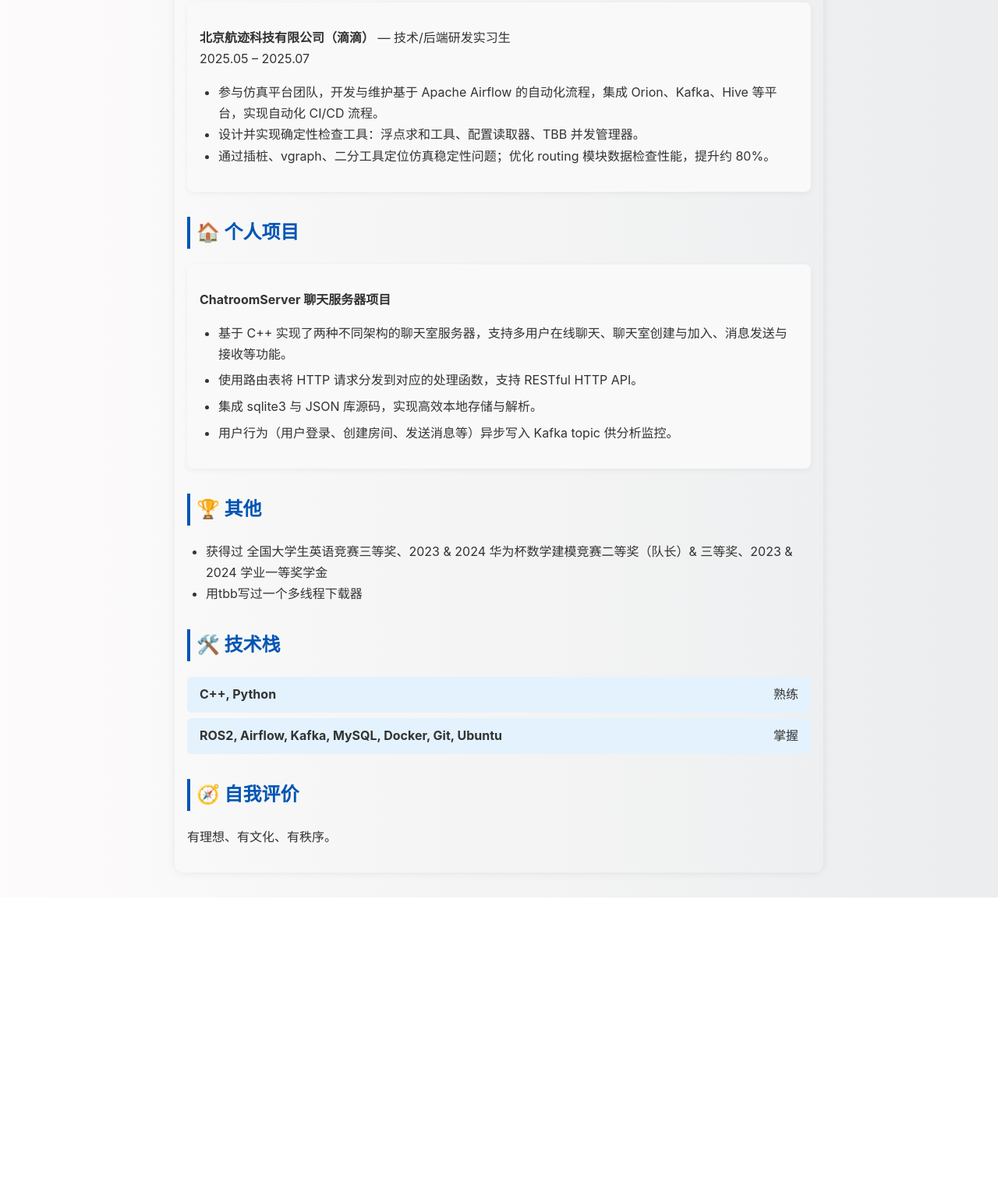
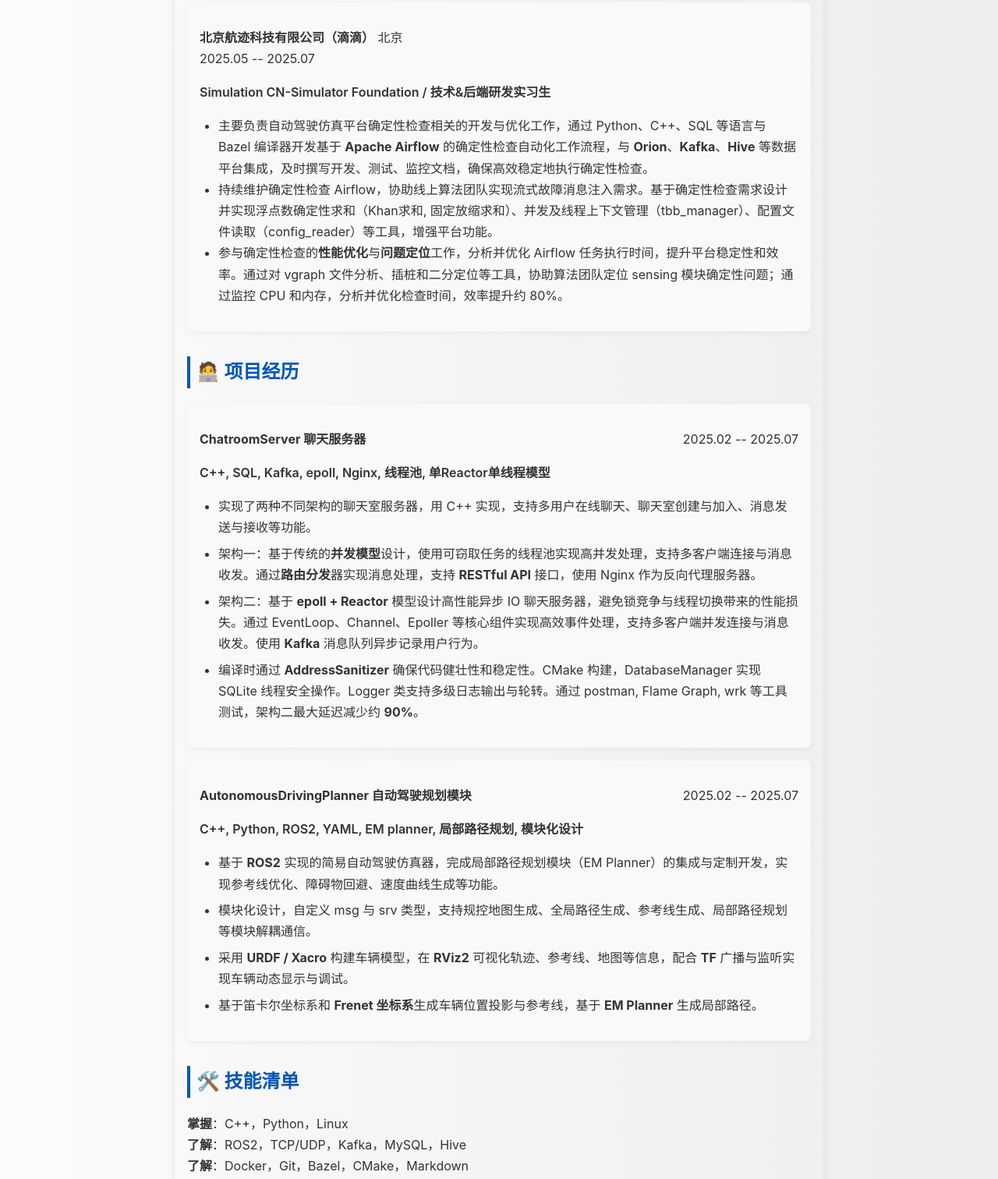
Before and after one commit to Luoseyznl/Luoseyznl.github.io, a plain HTML site: page about.html in a window 1280 px wide. Shown: the part 351-1863 px from the top of the page at 78% size. Before the commit the page ends 1502 px from the top, so only its background shows below. Drawn offline with Linux system fonts and the light colour scheme.

Commit message:
Refine666

```diff
--- a/about.html
+++ b/about.html
@@ -3,7 +3,7 @@
 <head>
   <meta charset="UTF-8" />
   <meta name="viewport" content="width=device-width, initial-scale=1.0" />
-  <title>个人主页 - Wei Ge</title>
+  <title>个人主页 - Ge Wei</title>
   <style>
     body {
       font-family: -apple-system, BlinkMacSystemFont, "Segoe UI", Roboto, "Helvetica Neue", Arial, sans-serif;
@@ -86,49 +86,59 @@
   </style>
 </head>
 <body>
-  <h1 class="fade-in">你好，我是 Wei Ge</h1>
+  <h1 class="fade-in">你好，我是 Ge Wei</h1>
   <p class="fade-in">中南大学 19 级自动化本科，23 级控制科学与工程硕士。</p>
   <p class="fade-in">Email: <a href="mailto:geweiyznl@163.com">geweiyznl@163.com</a></p>
   <p class="fade-in">Phone: 133-7525-3562</p>
 
   <h2 class="fade-in">💼 实习经历</h2>
   <div class="experience-block fade-in">
-    <p><strong>北京航迹科技有限公司（滴滴）</strong> — 技术/后端研发实习生<br />2025.05 – 2025.07</p>
+    <p><strong>北京航迹科技有限公司（滴滴）</strong> 北京<br />2025.05 -- 2025.07</p>
+    <div style="font-weight:600;">Simulation CN-Simulator Foundation / 技术&后端研发实习生</div>
     <ul>
-      <li>参与仿真平台团队，开发与维护基于 Apache Airflow 的自动化流程，集成 Orion、Kafka、Hive 等平台，实现自动化 CI/CD 流程。</li>
-      <li>设计并实现确定性检查工具：浮点求和工具、配置读取器、TBB 并发管理器。</li>
-      <li>通过插桩、vgraph、二分工具定位仿真稳定性问题；优化 routing 模块数据检查性能，提升约 80%。</li>
+      <li>主要负责自动驾驶仿真平台确定性检查相关的开发与优化工作，通过 Python、C++、SQL 等语言与 Bazel 编译器开发基于 <b>Apache Airflow</b> 的确定性检查自动化工作流程，与 <b>Orion</b>、<b>Kafka</b>、<b>Hive</b> 等数据平台集成，及时撰写开发、测试、监控文档，确保高效稳定地执行确定性检查。</li>
+      <li>持续维护确定性检查 Airflow，协助线上算法团队实现流式故障消息注入需求。基于确定性检查需求设计并实现浮点数确定性求和（Khan求和, 固定放缩求和）、并发及线程上下文管理（tbb_manager）、配置文件读取（config_reader）等工具，增强平台功能。</li>
+      <li>参与确定性检查的<b>性能优化</b>与<b>问题定位</b>工作，分析并优化 Airflow 任务执行时间，提升平台稳定性和效率。通过对 vgraph 文件分析、插桩和二分定位等工具，协助算法团队定位 sensing 模块确定性问题；通过监控 CPU 和内存，分析并优化检查时间，效率提升约 80%。</li>
     </ul>
   </div>
 
-  <h2 class="fade-in">🏠 个人项目</h2>
+  <h2 class="fade-in">🧑‍💻 项目经历</h2>
   <div class="project-block fade-in">
-    <p><strong class="hover-fade">ChatroomServer 聊天服务器项目</strong></p>
+    <p><strong class="hover-fade">ChatroomServer 聊天服务器</strong> <span style="float:right;">2025.02 -- 2025.07</span></p>
+    <div style="font-weight:600;">C++, SQL, Kafka, epoll, Nginx, 线程池, 单Reactor单线程模型</div>
     <ul>
-      <li>基于 C++ 实现了两种不同架构的聊天室服务器，支持多用户在线聊天、聊天室创建与加入、消息发送与接收等功能。</li>
-      <li>使用路由表将 HTTP 请求分发到对应的处理函数，支持 RESTful HTTP API。</li>
-      <li>集成 sqlite3 与 JSON 库源码，实现高效本地存储与解析。</li>
-      <li>用户行为（用户登录、创建房间、发送消息等）异步写入 Kafka topic 供分析监控。</li>
+      <li>实现了两种不同架构的聊天室服务器，用 C++ 实现，支持多用户在线聊天、聊天室创建与加入、消息发送与接收等功能。</li>
+      <li>架构一：基于传统的<b>并发模型</b>设计，使用可窃取任务的线程池实现高并发处理，支持多客户端连接与消息收发。通过<b>路由分发</b>器实现消息处理，支持 <b>RESTful API</b> 接口，使用 Nginx 作为反向代理服务器。</li>
+      <li>架构二：基于 <b>epoll + Reactor</b> 模型设计高性能异步 IO 聊天服务器，避免锁竞争与线程切换带来的性能损失。通过 EventLoop、Channel、Epoller 等核心组件实现高效事件处理，支持多客户端并发连接与消息收发。使用 <b>Kafka</b> 消息队列异步记录用户行为。</li>
+      <li>编译时通过 <b>AddressSanitizer</b> 确保代码健壮性和稳定性。CMake 构建，DatabaseManager 实现 SQLite 线程安全操作。Logger 类支持多级日志输出与轮转。通过 postman, Flame Graph, wrk 等工具测试，架构二最大延迟减少约 <b>90%</b>。</li>
     </ul>
+  </div>
+  <div class="project-block fade-in">
+    <p><strong class="hover-fade">AutonomousDrivingPlanner 自动驾驶规划模块</strong> <span style="float:right;">2025.02 -- 2025.07</span></p>
+    <div style="font-weight:600;">C++, Python, ROS2, YAML, EM planner, 局部路径规划, 模块化设计</div>
+    <ul>
+      <li>基于 <b>ROS2</b> 实现的简易自动驾驶仿真器，完成局部路径规划模块（EM Planner）的集成与定制开发，实现参考线优化、障碍物回避、速度曲线生成等功能。</li>
+      <li>模块化设计，自定义 msg 与 srv 类型，支持规控地图生成、全局路径生成、参考线生成、局部路径规划等模块解耦通信。</li>
+      <li>采用 <b>URDF / Xacro</b> 构建车辆模型，在 <b>RViz2</b> 可视化轨迹、参考线、地图等信息，配合 <b>TF</b> 广播与监听实现车辆动态显示与调试。</li>
+      <li>基于笛卡尔坐标系和 <b>Frenet 坐标系</b>生成车辆位置投影与参考线，基于 <b>EM Planner</b> 生成局部路径。</li>
+    </ul>
+  </div>
+
+  <h2 class="fade-in">🛠️ 技能清单</h2>
+  <div class="fade-in" style="margin-bottom:1.2em;">
+    <div><b>掌握</b>：C++，Python，Linux</div>
+    <div><b>了解</b>：ROS2，TCP/UDP，Kafka，MySQL，Hive</div>
+    <div><b>了解</b>：Docker，Git，Bazel，CMake，Markdown</div>
   </div>
 
   <h2 class="fade-in">🏆 其他</h2>
   <ul class="fade-in">
-    <li>获得过 全国大学生英语竞赛三等奖、2023 & 2024 华为杯数学建模竞赛二等奖（队长）& 三等奖、2023 & 2024 学业一等奖学金</li>
-    <li>用tbb写过一个多线程下载器</li>
+    <li><b>竞赛奖项</b>：中南大学学业一等奖学金（2023、2024）、全国大学生英语竞赛（研究生组三等奖）、华为杯全国大学生数学建模竞赛（研究生组三等奖、二等奖/队长）、全国大学生创新创业大赛（本科生组三等奖/最佳现场展示奖）。</li>
+    <li><b>项目实践</b>：独立开发过一些小型 Qt Demo 项目，比如图片阅读器、Airsim 多无人机实时状态曲线图。基于 tbb、gflags、glog、gtest 等三方库，开发了一个并发 HTTP 下载器，提升了并发处理能力与代码工程化水平。</li>
+    <li><b>论文发表</b>：发表过一篇控制领域的 SCI 论文，影响因子 3.7，基于重置积分 PID 改进了多智能体系统一致性控制。</li>
   </ul>
 
-  <h2 class="fade-in">🛠️ 技术栈</h2>
-  <p class="tech-skill fade-in">
-    <span><strong>C++, Python</strong></span>
-    <span>熟练</span>
-  </p>
-  <p class="tech-skill fade-in">
-    <span><strong>ROS2, Airflow, Kafka, MySQL, Docker, Git, Ubuntu</strong></span>
-    <span>掌握</span>
-  </p>
-
   <h2 class="fade-in">🧭 自我评价</h2>
-  <p class="fade-in">有理想、有文化、有秩序。</p>
+  <p class="fade-in">有理想、有道德、有文化、有秩序。</p>
 </body>
 </html>
```
Also changed, not shown: blog.html (+4 -4 lines).
